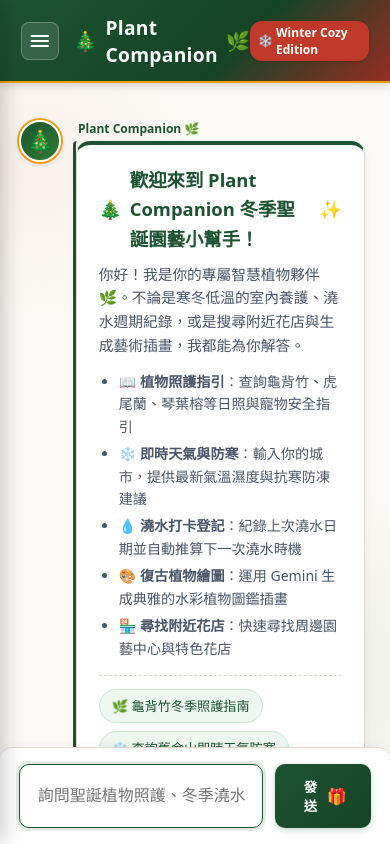
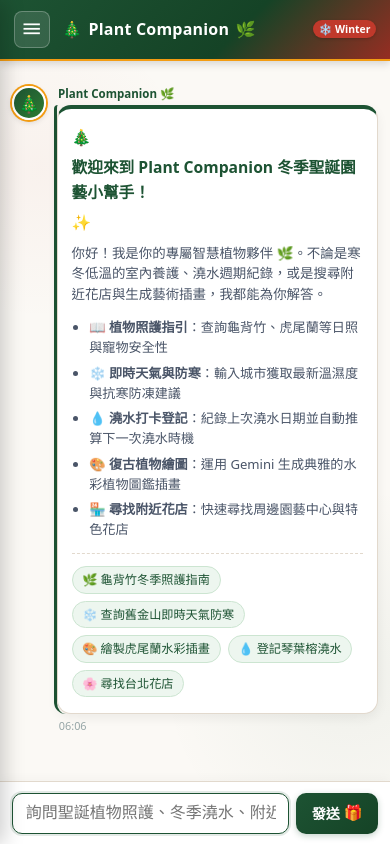
Before and after one commit to KeredStudio/plant-companion-agent, a plain HTML site: page frontend/static/index.html in a window 390 px wide. Drawn offline with nearby package versions, Linux system fonts and the light colour scheme.

Commit message:
fix(mobile): Comprehensive mobile viewport, 100dvh, safe-area-inset, and flexbox overflow adaptation

```diff
--- a/frontend/static/index.html
+++ b/frontend/static/index.html
@@ -2,7 +2,7 @@
 <html lang="zh-TW">
 <head>
 <meta charset="UTF-8">
-<meta name="viewport" content="width=device-width, initial-scale=1.0">
+<meta name="viewport" content="width=device-width, initial-scale=1.0, maximum-scale=1.0, user-scalable=no, viewport-fit=cover">
 <title>Plant Companion 🎄 聖誕限定版</title>
 <link rel="stylesheet" href="https://fonts.googleapis.com/css2?family=Material+Symbols+Outlined">
 <style>
@@ -16,18 +16,23 @@
     --xmas-card-bg: #ffffff;
     --border: #e2d9cd;
     --text-main: #2c3e50;
-    --sidebar-w: 330px;
+    --sidebar-w: 320px;
   }
   * { box-sizing: border-box; }
+  html, body {
+    margin: 0;
+    padding: 0;
+    width: 100%;
+    height: 100%;
+    overflow: hidden;
+  }
   body {
-    margin: 0;
     font-family: system-ui, -apple-system, BlinkMacSystemFont, "Segoe UI", Roboto, "Helvetica Neue", sans-serif;
     background: var(--xmas-cream);
     color: var(--text-main);
     display: flex;
     flex-direction: column;
-    height: 100vh;
-    overflow: hidden;
+    height: 100dvh; /* Dynamic viewport height for iOS/Android virtual keyboard & address bar */
     background-image:
       radial-gradient(circle at 10% 20%, rgba(192, 57, 43, 0.04) 0%, transparent 20%),
       radial-gradient(circle at 90% 80%, rgba(29, 83, 51, 0.05) 0%, transparent 25%);
@@ -37,7 +42,7 @@
   header {
     background: linear-gradient(135deg, var(--xmas-green) 0%, #154326 60%, var(--xmas-red-dark) 100%);
     color: #fff;
-    padding: .85rem 1.3rem;
+    padding: calc(0.7rem + env(safe-area-inset-top, 0px)) 1rem 0.7rem 1rem;
     font-weight: 700;
     display: flex;
     align-items: center;
@@ -45,11 +50,13 @@
     box-shadow: 0 3px 8px rgba(0,0,0,.15);
     z-index: 20;
     border-bottom: 2px solid var(--xmas-gold);
+    flex-shrink: 0;
   }
   .header-left {
     display: flex;
     align-items: center;
-    gap: .9rem;
+    gap: .75rem;
+    min-width: 0;
   }
   .hamburger-btn {
     background: rgba(255,255,255,0.12);
@@ -61,15 +68,25 @@
     display: flex;
     align-items: center;
     justify-content: center;
+    flex-shrink: 0;
     transition: all 0.2s;
   }
-  .hamburger-btn:hover { background: rgba(255,255,255,0.28); transform: scale(1.05); }
-  .hamburger-btn span { font-size: 1.5rem; color: #fff; }
-  .header-title { font-size: 1.2rem; display: flex; align-items: center; gap: .5rem; letter-spacing: 0.3px; }
+  .hamburger-btn:hover { background: rgba(255,255,255,0.28); }
+  .hamburger-btn span { font-size: 1.4rem; color: #fff; }
+  .header-title {
+    font-size: 1.1rem;
+    display: flex;
+    align-items: center;
+    gap: .4rem;
+    letter-spacing: 0.2px;
+    white-space: nowrap;
+    overflow: hidden;
+    text-overflow: ellipsis;
+  }
   .header-badge {
     background: var(--xmas-red);
     color: #fff;
-    font-size: .75rem;
+    font-size: .7rem;
     padding: 3px 8px;
     border-radius: 12px;
     font-weight: 600;
@@ -77,6 +94,7 @@
     display: flex;
     align-items: center;
     gap: 3px;
+    flex-shrink: 0;
   }
 
   /* Drawer / Overlay */
@@ -116,12 +134,12 @@
   .sidebar-header {
     background: linear-gradient(135deg, var(--xmas-green) 0%, var(--xmas-red-dark) 100%);
     color: #fff;
-    padding: 1.1rem 1.2rem;
+    padding: calc(1rem + env(safe-area-inset-top, 0px)) 1rem 1rem 1rem;
     display: flex;
     align-items: center;
     justify-content: space-between;
   }
-  .sidebar-header h2 { margin: 0; font-size: 1.1rem; display: flex; align-items: center; gap: .5rem; }
+  .sidebar-header h2 { margin: 0; font-size: 1.05rem; display: flex; align-items: center; gap: .5rem; }
   .close-btn {
     background: transparent;
     border: none;
@@ -143,7 +161,7 @@
   }
   .history-empty {
     color: #888;
-    font-size: .95rem;
+    font-size: .92rem;
     text-align: center;
     margin-top: 2rem;
     line-height: 1.6;
@@ -151,10 +169,11 @@
   .history-item {
     border: 1px solid var(--border);
     border-radius: 10px;
-    padding: .85rem;
+    padding: .8rem;
     background: #fff;
     transition: all 0.2s;
     border-left: 4px solid var(--xmas-green);
+    cursor: pointer;
   }
   .history-item:hover {
     border-color: var(--xmas-red);
@@ -162,9 +181,9 @@
     border-left: 4px solid var(--xmas-red);
   }
   .history-time {
-    font-size: .75rem;
+    font-size: .72rem;
     color: #888;
-    margin-bottom: .35rem;
+    margin-bottom: .3rem;
     display: flex;
     align-items: center;
     gap: .25rem;
@@ -172,20 +191,22 @@
   .history-user {
     font-weight: 600;
     color: #2c3e50;
-    font-size: .9rem;
-    margin-bottom: .3rem;
+    font-size: .88rem;
+    margin-bottom: .25rem;
+    word-break: break-word;
   }
   .history-agent-preview {
-    font-size: .82rem;
+    font-size: .8rem;
     color: #666;
     line-height: 1.35;
     overflow: hidden;
     display: -webkit-box;
     -webkit-line-clamp: 2;
     -webkit-box-orient: vertical;
+    word-break: break-word;
   }
   .sidebar-footer {
-    padding: .8rem;
+    padding: calc(0.8rem + env(safe-area-inset-bottom, 0px)) 1rem 0.8rem 1rem;
     border-top: 1px solid var(--border);
     display: flex;
     justify-content: flex-end;
@@ -197,21 +218,30 @@
     border: 1px solid #f8b4b4;
     border-radius: 6px;
     padding: .45rem .85rem;
-    font-size: .85rem;
+    font-size: .82rem;
     font-weight: 600;
     cursor: pointer;
-    transition: background 0.2s;
   }
   .clear-btn:hover { background: #fbd5d5; }
 
   /* Chat Log & Message Rows with Avatars */
-  #log { flex: 1; overflow-y: auto; padding: 1.2rem; max-width: 860px; width: 100%; margin: 0 auto; }
+  #log {
+    flex: 1;
+    overflow-y: auto;
+    overflow-x: hidden;
+    padding: 1rem 1rem .5rem 1rem;
+    max-width: 860px;
+    width: 100%;
+    margin: 0 auto;
+    -webkit-overflow-scrolling: touch;
+  }
 
   .chat-row {
-    margin: 1.1rem 0;
+    margin: 1rem 0;
     display: flex;
-    gap: .75rem;
+    gap: .65rem;
     align-items: flex-start;
+    width: 100%;
   }
   .chat-row.user {
     flex-direction: row-reverse;
@@ -222,13 +252,13 @@
 
   /* Avatars */
   .avatar {
-    width: 42px;
-    height: 42px;
+    width: 38px;
+    height: 38px;
     border-radius: 50%;
     display: flex;
     align-items: center;
     justify-content: center;
-    font-size: 1.35rem;
+    font-size: 1.2rem;
     flex-shrink: 0;
     box-shadow: 0 2px 6px rgba(0,0,0,0.12);
     border: 2px solid #fff;
@@ -246,7 +276,8 @@
   .msg-col {
     display: flex;
     flex-direction: column;
-    max-width: calc(100% - 60px);
+    min-width: 0; /* Critical for flex child text wrapping & preventing blowout */
+    max-width: calc(100% - 48px);
   }
   .chat-row.user .msg-col {
     align-items: flex-end;
@@ -256,13 +287,13 @@
   }
 
   .sender-meta {
-    font-size: .75rem;
+    font-size: .72rem;
     color: #7f8c8d;
     margin-bottom: .25rem;
     display: flex;
     align-items: center;
     gap: .4rem;
-    padding: 0 .3rem;
+    padding: 0 .25rem;
   }
   .sender-name {
     font-weight: 600;
@@ -276,15 +307,18 @@
 
   .bubble {
     display: inline-block;
-    padding: .8rem 1.15rem;
+    padding: .75rem 1.05rem;
     border-radius: 14px;
     background: var(--xmas-card-bg);
     border: 1px solid var(--border);
     text-align: left;
     max-width: 100%;
+    word-break: break-word;
+    overflow-wrap: anywhere;
     white-space: pre-wrap;
     box-shadow: 0 2px 5px rgba(0,0,0,0.05);
     line-height: 1.5;
+    font-size: .95rem;
   }
   .chat-row.user .bubble {
     background: linear-gradient(135deg, var(--xmas-red) 0%, #a93226 100%);
@@ -307,10 +341,10 @@
   }
 
   .msg-time {
-    font-size: .7rem;
+    font-size: .68rem;
     color: #95a5a6;
-    margin-top: .3rem;
-    padding: 0 .4rem;
+    margin-top: .25rem;
+    padding: 0 .3rem;
   }
 
   /* Welcome Card & Quick Suggestion Chips */
@@ -319,29 +353,33 @@
     border: 1px solid var(--border);
     border-top: 4px solid var(--xmas-green);
     border-radius: 14px;
-    padding: 1.25rem 1.35rem;
+    padding: 1.1rem;
     box-shadow: 0 4px 12px rgba(0,0,0,0.06);
-    line-height: 1.6;
+    line-height: 1.55;
     color: #2c3e50;
+    width: 100%;
+    max-width: 100%;
+    word-break: break-word;
   }
   .welcome-title {
-    font-size: 1.15rem;
+    font-size: 1.05rem;
     font-weight: 700;
     color: var(--xmas-green);
-    margin-bottom: .6rem;
+    margin-bottom: .5rem;
     display: flex;
     align-items: center;
-    gap: .5rem;
+    gap: .4rem;
+    flex-wrap: wrap;
   }
   .welcome-desc {
-    font-size: .92rem;
-    margin-bottom: .85rem;
+    font-size: .88rem;
+    margin-bottom: .75rem;
     color: #4a5568;
   }
   .welcome-feature-list {
-    margin: 0 0 .95rem 0;
-    padding-left: 1.25rem;
-    font-size: .88rem;
+    margin: 0 0 .85rem 0;
+    padding-left: 1.2rem;
+    font-size: .85rem;
     color: #4a5568;
   }
   .welcome-feature-list li {
@@ -350,39 +388,40 @@
   .suggestion-chips {
     display: flex;
     flex-wrap: wrap;
-    gap: .5rem;
-    margin-top: .8rem;
+    gap: .45rem;
+    margin-top: .75rem;
     border-top: 1px dashed var(--border);
-    padding-top: .8rem;
+    padding-top: .75rem;
   }
   .chip {
     background: #edf6ef;
     border: 1px solid #cce5d1;
     color: var(--xmas-green);
-    padding: .35rem .75rem;
-    border-radius: 20px;
-    font-size: .82rem;
+    padding: .35rem .7rem;
+    border-radius: 18px;
+    font-size: .8rem;
     cursor: pointer;
     font-weight: 500;
     transition: all 0.2s;
     user-select: none;
     display: inline-flex;
     align-items: center;
-    gap: .3rem;
+    gap: .25rem;
+    white-space: normal;
+    text-align: left;
+    line-height: 1.3;
   }
-  .chip:hover {
+  .chip:active, .chip:hover {
     background: var(--xmas-green);
     color: #fff;
     border-color: var(--xmas-green);
-    transform: translateY(-1px);
-    box-shadow: 0 2px 6px rgba(29, 83, 51, 0.2);
   }
 
   /* Form & Input */
   form {
     display: flex;
-    gap: .7rem;
-    padding: 1rem 1.2rem;
+    gap: .6rem;
+    padding: .8rem 1rem calc(0.8rem + env(safe-area-inset-bottom, 0px)) 1rem;
     border-top: 1px solid var(--border);
     background: #ffffff;
     max-width: 860px;
@@ -390,24 +429,26 @@
     margin: 0 auto;
     box-shadow: 0 -2px 10px rgba(0,0,0,0.03);
     border-radius: 12px 12px 0 0;
+    flex-shrink: 0;
   }
   input {
     flex: 1;
-    padding: .8rem 1.1rem;
+    padding: .75rem .95rem;
     border: 1.5px solid var(--border);
     border-radius: 10px;
-    font-size: 1rem;
+    font-size: 16px; /* Prevents auto-zoom on iOS Safari when focusing input */
     outline: none;
     background: #faf8f5;
     transition: all 0.2s;
+    min-width: 0;
   }
   input:focus {
     border-color: var(--xmas-green);
     background: #fff;
-    box-shadow: 0 0 0 3px rgba(29, 83, 51, 0.12);
+    box-shadow: 0 0 0 2px rgba(29, 83, 51, 0.12);
   }
   button.send-btn {
-    padding: .8rem 1.5rem;
+    padding: .75rem 1.25rem;
     border: none;
     border-radius: 10px;
     background: linear-gradient(135deg, var(--xmas-green) 0%, #154326 100%);
@@ -417,38 +458,62 @@
     transition: all 0.2s;
     display: flex;
     align-items: center;
-    gap: .3rem;
+    gap: .25rem;
     box-shadow: 0 2px 6px rgba(29, 83, 51, 0.25);
+    flex-shrink: 0;
+    font-size: .95rem;
   }
-  button.send-btn:hover {
-    background: linear-gradient(135deg, var(--xmas-green-hover) 0%, #0d2917 100%);
-    transform: translateY(-1px);
-    box-shadow: 0 4px 10px rgba(29, 83, 51, 0.35);
+  button.send-btn:active {
+    transform: scale(0.98);
   }
 
-  /* A2UI components - Christmas themed */
+  /* A2UI components - Christmas themed & Mobile optimized */
   .a2card {
     border: 1px solid var(--border);
-    border-radius: 14px;
-    padding: 1.1rem;
+    border-radius: 12px;
+    padding: .95rem;
     background: #ffffff;
     box-shadow: 0 3px 10px rgba(0,0,0,.07);
+    width: 100%;
     max-width: 100%;
     border-top: 3px solid var(--xmas-green);
+    word-break: break-word;
+    overflow-wrap: anywhere;
   }
-  .a2card + .a2card, .a2col > .a2card { margin-top: .65rem; }
-  .a2col { display: flex; flex-direction: column; gap: .5rem; }
-  .a2row { display: flex; flex-direction: row; gap: .65rem; align-items: center; flex-wrap: wrap; }
+  .a2card + .a2card, .a2col > .a2card { margin-top: .6rem; }
+  .a2col { display: flex; flex-direction: column; gap: .45rem; width: 100%; max-width: 100%; }
+  .a2row { display: flex; flex-direction: row; gap: .5rem; align-items: center; flex-wrap: wrap; width: 100%; max-width: 100%; }
   .a2row.between { justify-content: space-between; }
-  .a2text { margin: 0; line-height: 1.5; }
-  .a2text.a2-h1 { font-size: 1.45rem; font-weight: 700; color: var(--xmas-green); }
-  .a2text.a2-h2 { font-size: 1.25rem; font-weight: 700; color: var(--xmas-green); border-bottom: 1.5px solid #edf4ee; padding-bottom: .3rem; }
-  .a2text.a2-h3 { font-size: 1.1rem; font-weight: 600; color: var(--xmas-red); }
-  .a2text.a2-h4 { font-size: 1rem; font-weight: 600; color: #2c3e50; }
-  .a2text.a2-caption { font-size: .85rem; color: #7f8c8d; }
-  .a2divider { border: none; border-top: 1px dashed var(--border); margin: .5rem 0; width: 100%; }
-  .a2img { max-width: 100%; border-radius: 10px; display: block; box-shadow: 0 2px 8px rgba(0,0,0,.12); border: 2px solid #fff; }
-  .material-symbols-outlined { font-family: 'Material Symbols Outlined'; font-size: 1.3rem; line-height: 1; vertical-align: middle; color: var(--xmas-green); }
+  .a2text { margin: 0; line-height: 1.45; word-break: break-word; }
+  .a2text.a2-h1 { font-size: 1.3rem; font-weight: 700; color: var(--xmas-green); }
+  .a2text.a2-h2 { font-size: 1.15rem; font-weight: 700; color: var(--xmas-green); border-bottom: 1.5px solid #edf4ee; padding-bottom: .25rem; }
+  .a2text.a2-h3 { font-size: 1.02rem; font-weight: 600; color: var(--xmas-red); }
+  .a2text.a2-h4 { font-size: .95rem; font-weight: 600; color: #2c3e50; }
+  .a2text.a2-caption { font-size: .8rem; color: #7f8c8d; }
+  .a2divider { border: none; border-top: 1px dashed var(--border); margin: .4rem 0; width: 100%; }
+  .a2img { max-width: 100%; height: auto; border-radius: 8px; display: block; box-shadow: 0 2px 8px rgba(0,0,0,.12); border: 2px solid #fff; }
+  .material-symbols-outlined { font-family: 'Material Symbols Outlined'; font-size: 1.25rem; line-height: 1; vertical-align: middle; color: var(--xmas-green); }
+
+  /* Responsive Mobile Overrides */
+  @media (max-width: 600px) {
+    header { padding-left: .85rem; padding-right: .85rem; }
+    .header-title { font-size: 1rem; }
+    .header-badge { font-size: .65rem; padding: 2px 6px; }
+    #log { padding: .75rem .75rem .4rem .75rem; }
+    .chat-row { gap: .5rem; margin: .85rem 0; }
+    .avatar { width: 34px; height: 34px; font-size: 1.05rem; }
+    .msg-col { max-width: calc(100% - 42px); }
+    .bubble { padding: .65rem .85rem; font-size: .9rem; border-radius: 12px; }
+    .welcome-card { padding: .95rem .85rem; }
+    .welcome-title { font-size: .98rem; }
+    .welcome-desc { font-size: .84rem; }
+    .welcome-feature-list { font-size: .82rem; padding-left: 1.1rem; }
+    .chip { font-size: .76rem; padding: .3rem .6rem; }
+    form { padding: .65rem .75rem calc(0.65rem + env(safe-area-inset-bottom, 0px)) .75rem; gap: .45rem; border-radius: 0; }
+    input { padding: .65rem .8rem; }
+    button.send-btn { padding: .65rem .95rem; font-size: .88rem; }
+    .a2card { padding: .8rem; }
+  }
 </style>
 </head>
 <body>
@@ -466,7 +531,7 @@
   </div>
   <div class="header-badge">
     <span>❄️</span>
-    <span>Winter Cozy Edition</span>
+    <span>Winter</span>
   </div>
 </header>
 
@@ -493,7 +558,7 @@
   <input id="input" placeholder="詢問聖誕植物照護、冬季澆水、附近花店或生成植物插畫…" autocomplete="off" autofocus>
   <button class="send-btn">
     <span>發送</span>
-    <span style="font-size: 1rem;">🎁</span>
+    <span style="font-size: .95rem;">🎁</span>
   </button>
 </form>
 
@@ -537,7 +602,7 @@ function renderHistorySidebar() {
     const div = el("div", "history-item");
 
     const time = el("div", "history-time");
-    time.innerHTML = `<span class="material-symbols-outlined" style="font-size:.9rem;color:#888;">schedule</span> ${item.time || ""}`;
+    time.innerHTML = `<span class="material-symbols-outlined" style="font-size:.85rem;color:#888;">schedule</span> ${item.time || ""}`;
     div.appendChild(time);
 
     const user = el("div", "history-user", item.userText);
@@ -545,6 +610,12 @@ function renderHistorySidebar() {
 
     const agentPreview = el("div", "history-agent-preview", item.agentPreview || "(回傳卡片或圖形元件)");
     div.appendChild(agentPreview);
+
+    div.addEventListener("click", () => {
+      closeSidebar();
+      input.value = item.userText;
+      input.focus();
+    });
 
     historyList.appendChild(div);
   }
@@ -780,8 +851,8 @@ function showWelcomeMessage() {
 
   const list = el("ul", "welcome-feature-list");
   list.innerHTML = `
-    <li>📖 <strong>植物照護指引</strong>：查詢龜背竹、虎尾蘭、琴葉榕等日照與寵物安全指引</li>
-    <li>❄️ <strong>即時天氣與防寒</strong>：輸入你的城市，提供最新氣溫濕度與抗寒防凍建議</li>
+    <li>📖 <strong>植物照護指引</strong>：查詢龜背竹、虎尾蘭等日照與寵物安全性</li>
+    <li>❄️ <strong>即時天氣與防寒</strong>：輸入城市獲取最新溫濕度與抗寒防凍建議</li>
     <li>💧 <strong>澆水打卡登記</strong>：紀錄上次澆水日期並自動推算下一次澆水時機</li>
     <li>🎨 <strong>復古植物繪圖</strong>：運用 Gemini 生成典雅的水彩植物圖鑑插畫</li>
     <li>🏪 <strong>尋找附近花店</strong>：快速尋找周邊園藝中心與特色花店</li>
```
